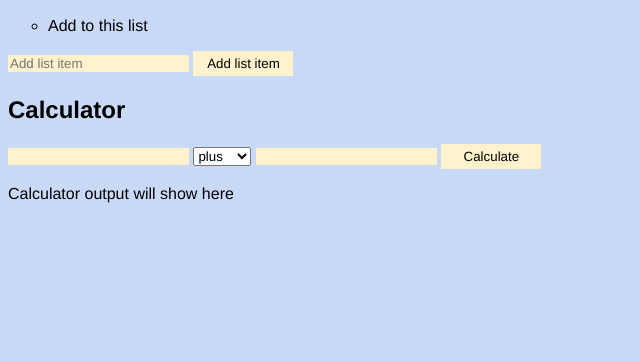
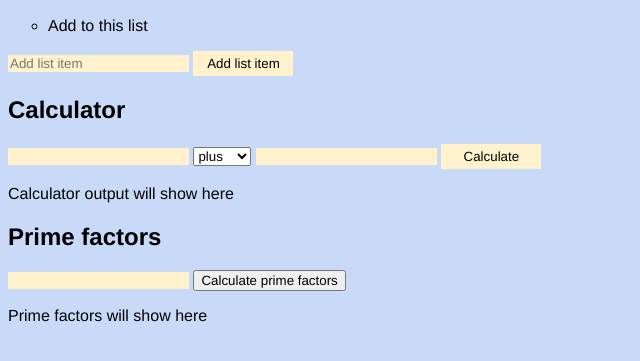
Before and after one commit to racheldunne28/basic-webpage, a website: page index.html in a window 1280 px wide. Shown: the part 111-472 px from the top of the page, without its empty margins (0-640 px from the left). Drawn offline with Linux system fonts and the light colour scheme.

Commit message:
Feat: Add structure for prime factors calculator

```diff
--- a/index.html
+++ b/index.html
@@ -32,6 +32,12 @@
         <button class="btn3">Calculate</button>
         <p id="calcOutput">Calculator output will show here</p>
     </div>
+    <div class="prime_factors" id="prime_factors">
+        <h2>Prime factors</h2>
+        <input type="number" id="num3" class="numEntry">
+        <button class="btn4">Calculate prime factors</button>
+        <p id="calcOutput">Prime factors will show here</p>
+    </div>
     <script src="app.js"></script>
     <noscript>You need to enable JavaScript to view the full site.</noscript>
 </body>
```
